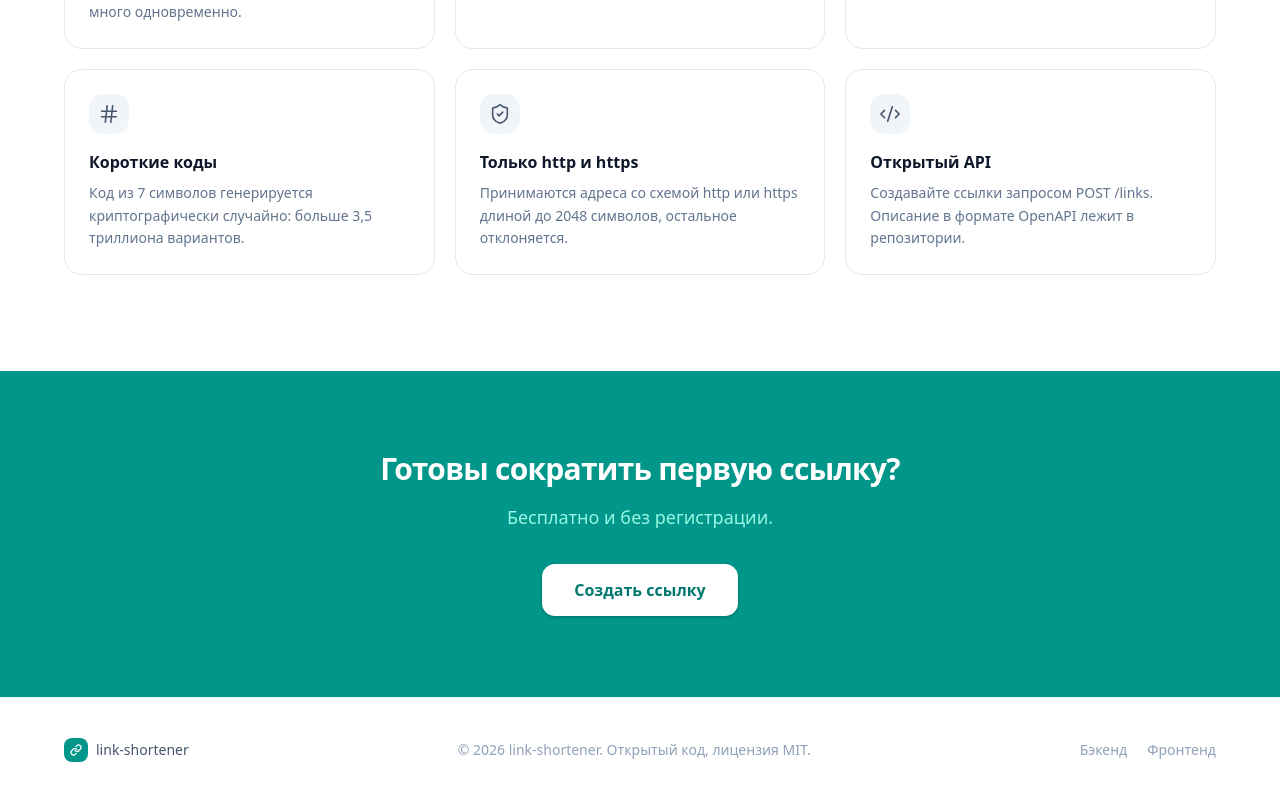
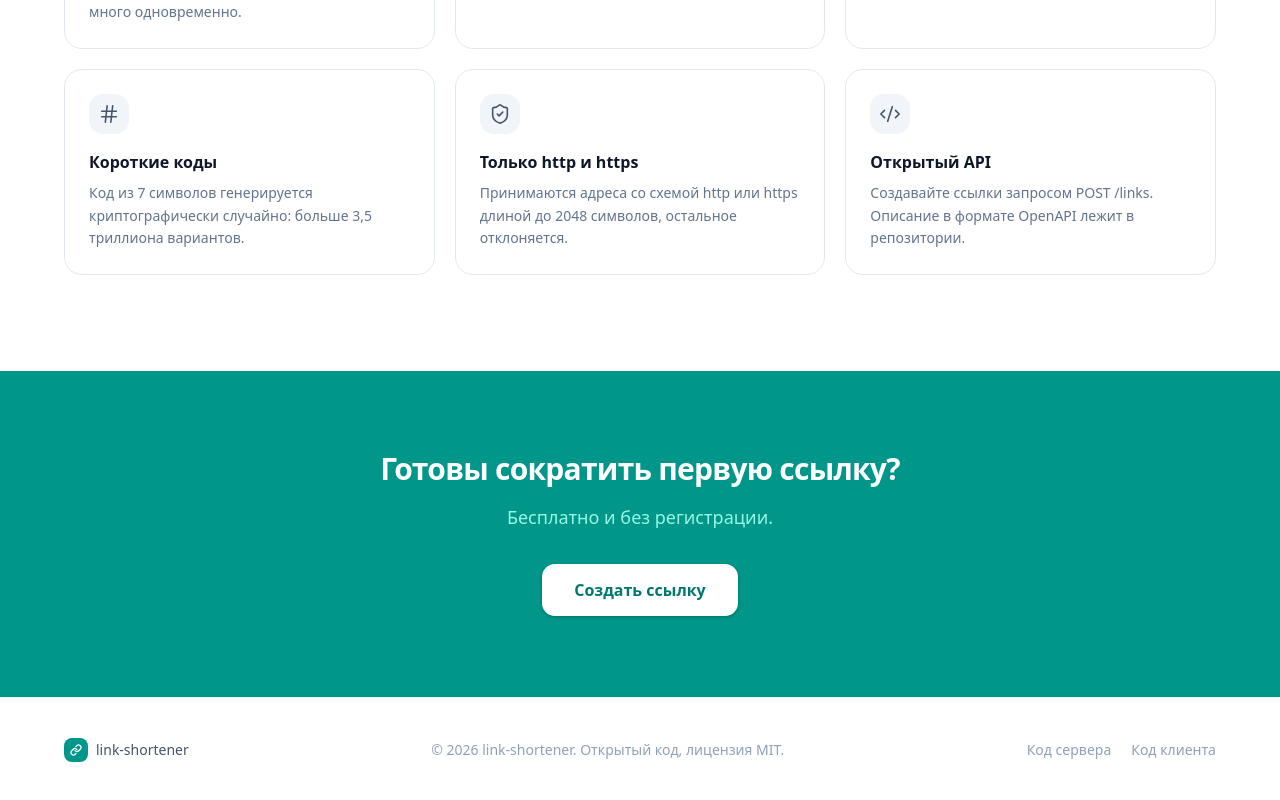
Before and after one commit to emilburganov/link-shortener-web, a React (Vite) app: page / in a window 1280 px wide. Shown: the part 1364-2164 px from the top of the page. Built offline with nearby package versions, Linux system fonts and the light colour scheme.

Commit message:
fix: use russian labels for footer links

```diff
--- a/src/components/SiteFooter.tsx
+++ b/src/components/SiteFooter.tsx
@@ -1,8 +1,8 @@
 import { Logo } from '@/components/Logo'
 
 const links = [
-  { label: 'Бэкенд', href: 'https://github.com/emilburganov/link-shortener' },
-  { label: 'Фронтенд', href: 'https://github.com/emilburganov/link-shortener-web' },
+  { label: 'Код сервера', href: 'https://github.com/emilburganov/link-shortener' },
+  { label: 'Код клиента', href: 'https://github.com/emilburganov/link-shortener-web' },
 ]
 
 export function SiteFooter() {
```
